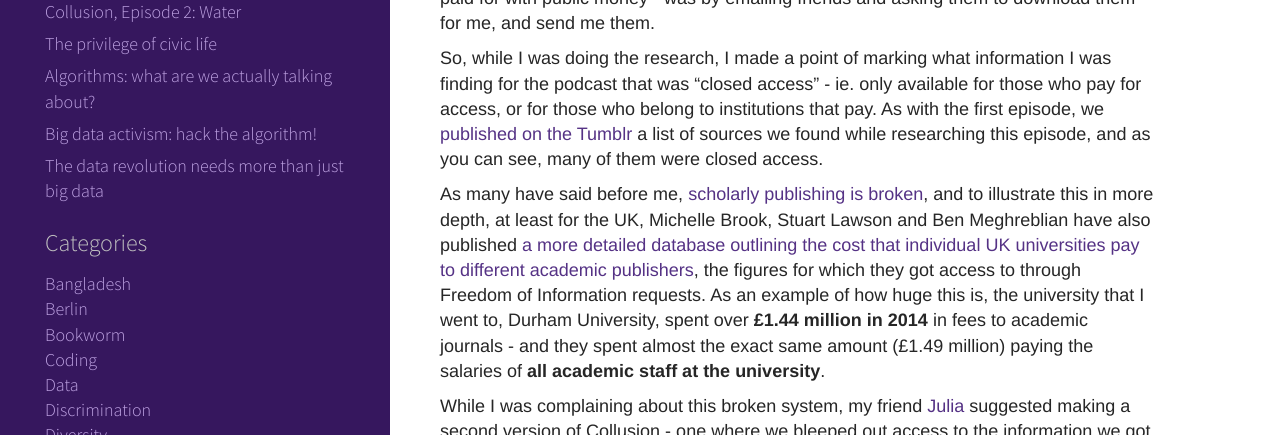
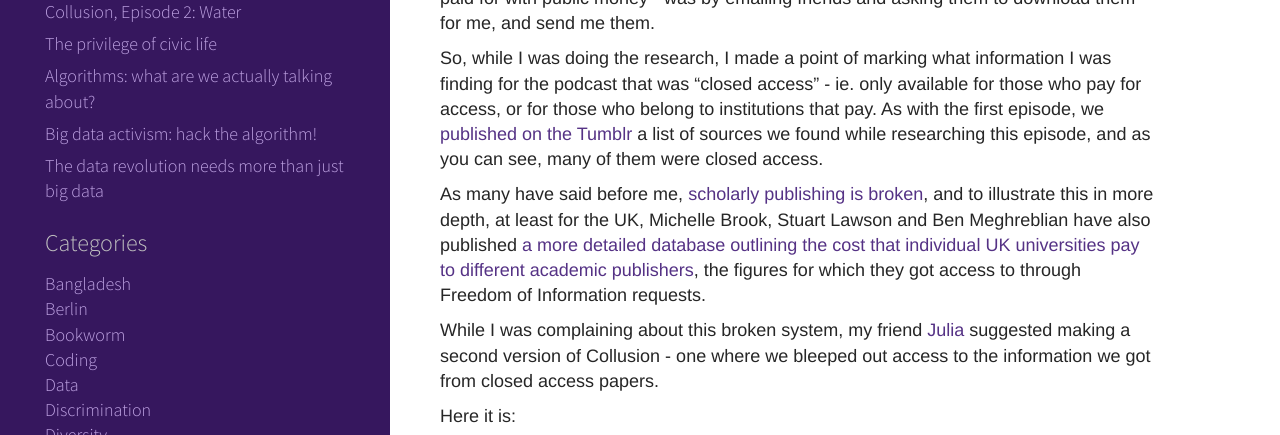
Before and after one commit to zararah/zararah.net, a Jekyll site: the page built from _posts/2015/2015-07-06-collusion-episode-2-water.md, in a window 1280 px wide and 900 px high, scrolled down 620 px, cut to the strip 0-435 px from the top of the window. Built offline with Jekyll 4.4.1, drawn with Linux system fonts in a browser that asks for light colours; Markdown is read by kramdown in place of the engine named in the settings.

Commit message:
Correct water post

```diff
--- a/_posts/2015/2015-07-06-collusion-episode-2-water.md
+++ b/_posts/2015/2015-07-06-collusion-episode-2-water.md
@@ -19,7 +19,7 @@
 
 So, while I was doing the research, I made a point of marking what information I was finding for the podcast that was "closed access" - ie. only available for those who pay for access, or for those who belong to institutions that pay. As with the first episode, we [published on the Tumblr](http://collusionpodcast.tumblr.com/post/123357370759/episode-2-water-research-and-links) a list of sources we found while researching this episode, and as you can see, many of them were closed access.
 
-As many have said before me, [scholarly publishing is broken](http://blogs.lse.ac.uk/impactofsocialsciences/2012/07/11/scholarly-publishing-broken-guerrilla-self-publishing/), and to illustrate this in more depth, at least for the UK, Michelle Brook, Stuart Lawson and Ben Meghreblian have also published [a more detailed database outlining the cost that individual UK universities pay to different academic publishers](http://figshare.com/articles/Journal_subscription_costs_FOIs_to_UK_universities/1186832), the figures for which they got access to through Freedom of Information requests. As an example of how huge this is, the university that I went to, Durham University, spent over **£1.44 million in 2014** in fees to academic journals - and they spent almost the exact same amount (£1.49 million) paying the salaries of **all academic staff at the university**.
+As many have said before me, [scholarly publishing is broken](http://blogs.lse.ac.uk/impactofsocialsciences/2012/07/11/scholarly-publishing-broken-guerrilla-self-publishing/), and to illustrate this in more depth, at least for the UK, Michelle Brook, Stuart Lawson and Ben Meghreblian have also published [a more detailed database outlining the cost that individual UK universities pay to different academic publishers](http://figshare.com/articles/Journal_subscription_costs_FOIs_to_UK_universities/1186832), the figures for which they got access to through Freedom of Information requests.
 
 While I was complaining about this broken system, my friend [Julia](https://twitter.com/j_kloiber) suggested making a second version of Collusion - one where we bleeped out access to the information we got from closed access papers.
 
```
